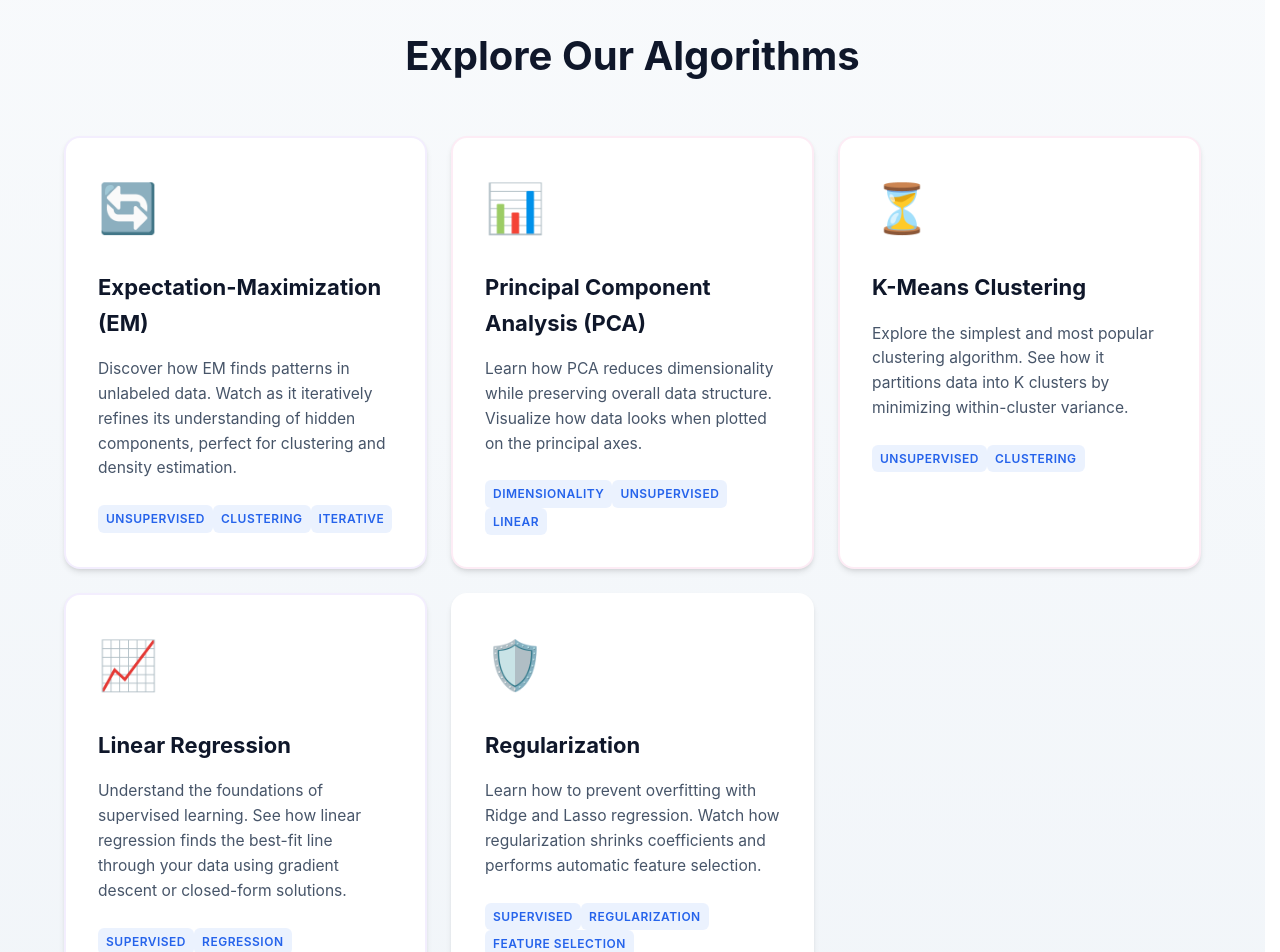
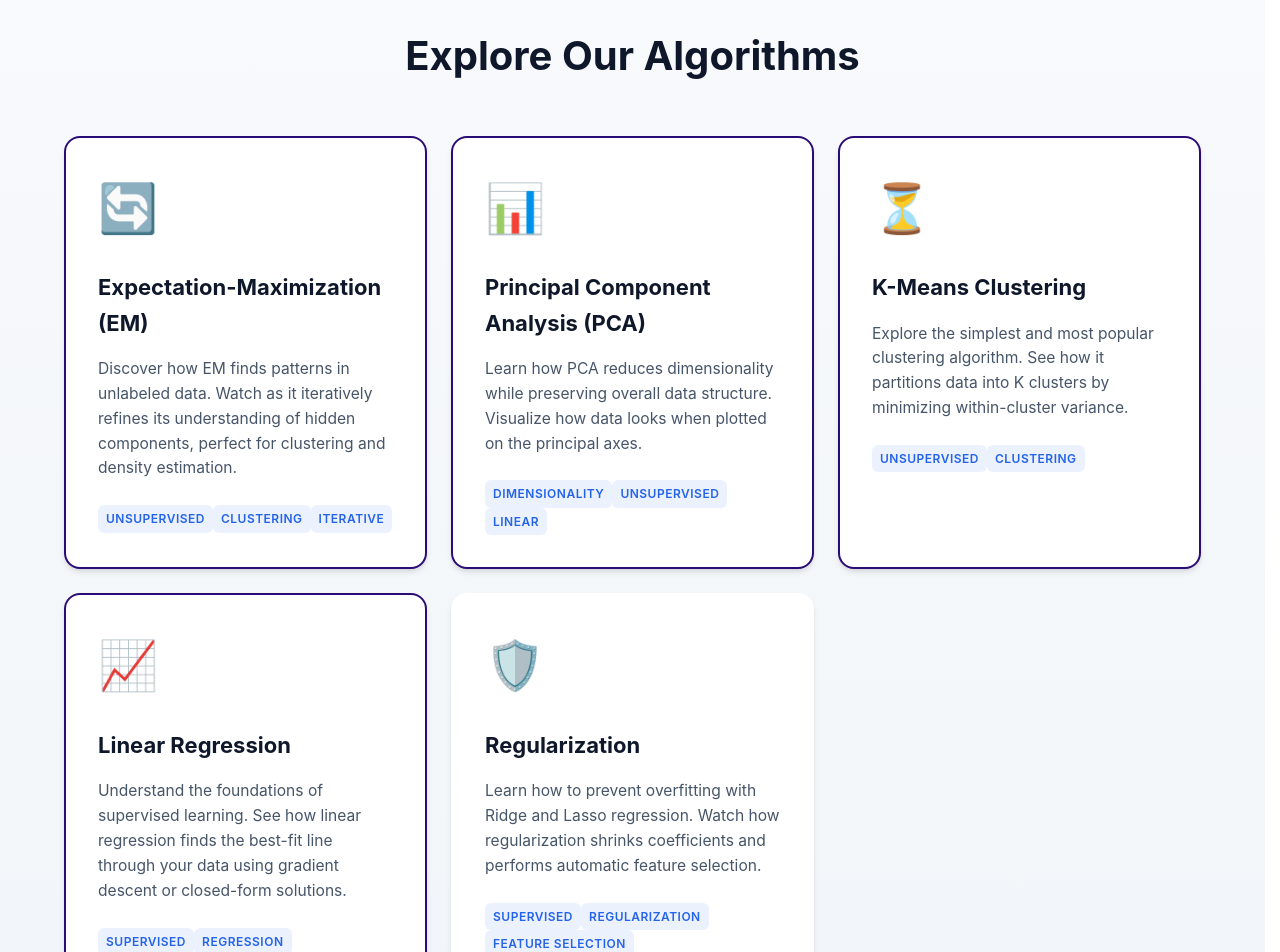
Before and after one commit to KaiiB/ml-under-the-hood-site, a React app in the folder frontend/: page / in a window 1280 px wide. Shown: the part 1020-1972 px from the top of the page. Built offline with nearby package versions, Linux system fonts and the light colour scheme; no server answers; the HTML template or start-up script is replaced by a standard one.

Commit message:
color change

```diff
--- a/frontend/src/styles/global.css
+++ b/frontend/src/styles/global.css
@@ -214,10 +214,10 @@ html {
 .algo-card::before { content: ''; position: absolute; top: 0; left: 0; right: 0; height: 4px; background: linear-gradient(90deg, currentColor, transparent); transform: scaleX(0); transform-origin: left; transition: transform 0.3s ease-out; }
 .algo-card:hover { transform: translateY(-8px); box-shadow: var(--shadow-xl); }
 .algo-card:hover::before { transform: scaleX(1); }
-.algo-card.em-card { color: var(--em-primary); border-color: rgba(139, 92, 246, 0.1); }
-.algo-card.pca-card { color: var(--pca-primary); border-color: rgba(236, 72, 153, 0.1); }
-.algo-card.linreg-card { color: var(--linreg-primary); border-color: rgba(139, 92, 246, 0.1); }
-.algo-card.kmeans-card { color: var(--kmeans-primary); border-color: rgba(236, 72, 153, 0.1); }
+.algo-card.em-card { color: var(--em-primary); border-color: #2b0b75 }
+.algo-card.pca-card { color: var(--pca-primary); border-color: #2b0b75 }
+.algo-card.linreg-card { color: var(--linreg-primary); border-color: #2b0b75}
+.algo-card.kmeans-card { color: var(--kmeans-primary); border-color: #2b0b75 }
 .algo-icon { font-size: 3rem; margin-bottom: var(--spacing-lg); display: inline-block; }
 .algo-card h3 { font-size: 1.375rem; font-weight: 700; margin-bottom: var(--spacing-md); color: var(--text-primary); }
 .algo-card p { font-size: 0.975rem; line-height: 1.6; color: var(--text-secondary); margin-bottom: var(--spacing-lg); }
```
